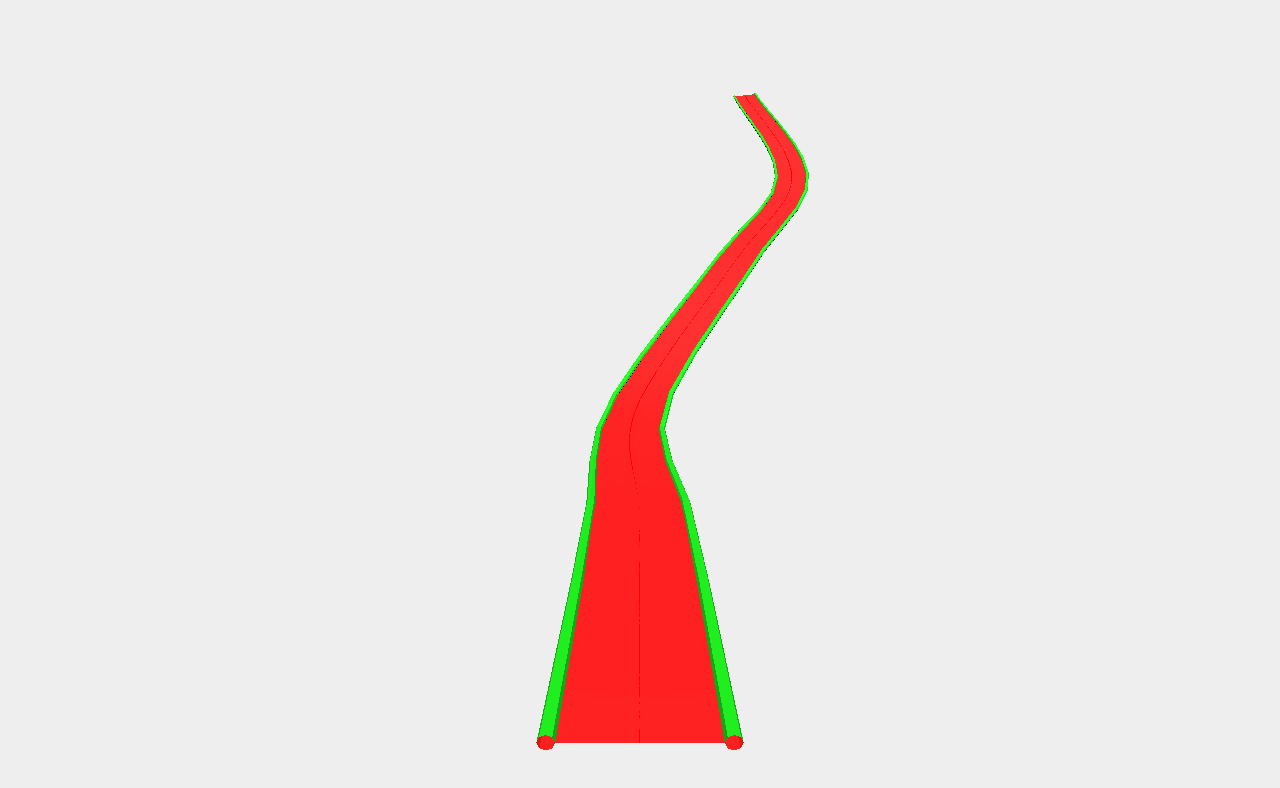
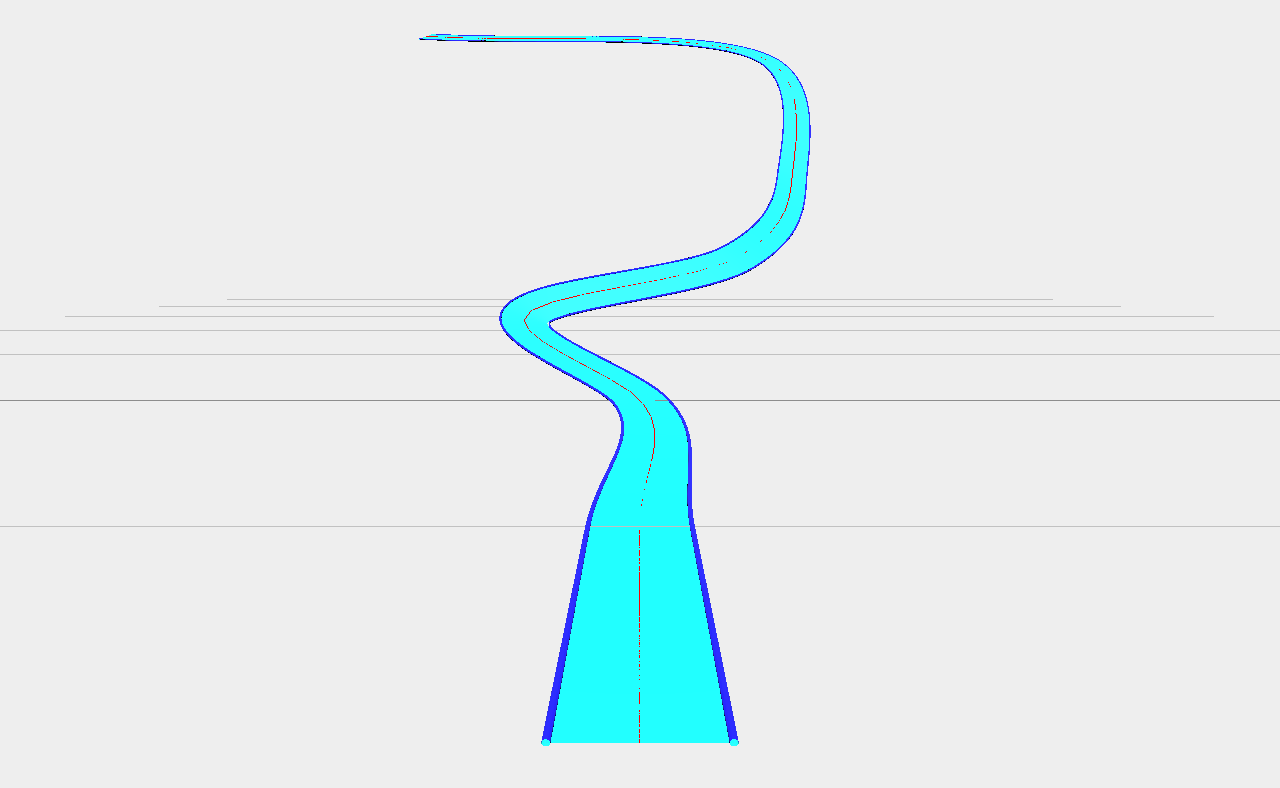
Before and after one commit to lpw/ribbon, a website built with Parcel: page index.html in a window 1280 px wide. Built offline with nearby package versions, Linux system fonts and the light colour scheme; animation ran at ten frames a second; files whose address does not match are found by name.

Commit message:
few more rendering hacks refactor code so reusable in map version

```diff
--- a/index.html
+++ b/index.html
@@ -12,5 +12,6 @@
 <body>
 	<div id="container"></div>
 	<script type="module" src="js/ribbon.js"></script>
+	<script type="module" src="js/app.js"></script>
 </body>
 </html>
--- /dev/null
+++ b/js/app.js
@@ -0,0 +1,12 @@
+import * as THREE from "three";
+import { OrbitControls } from 'three/examples/jsm/controls/OrbitControls.js';
+import { VertexTangentsHelper } from 'three/examples/jsm/helpers/VertexTangentsHelper.js';
+
+import Ribbon from "./ribbon.js";
+
+const ribbon = new Ribbon( THREE, OrbitControls, VertexTangentsHelper )
+ribbon.explicitConstructor({
+  dom: document.getElementById("container")
+})
+const objects = ribbon.getObjects()
+ribbon.addAndRender( objects )
--- a/js/ribbon.js
+++ b/js/ribbon.js
@@ -3,8 +3,12 @@
 // https://www.patreon.com/allyourhtml/posts
 // https://gist.github.com/akella/a19954c9ee42e3ae85b76d0e06977535
 
-import * as THREE from "three";
-import { OrbitControls } from 'three/examples/jsm/controls/OrbitControls.js';
+// import * as THREE from "three";
+// import { OrbitControls } from 'three/examples/jsm/controls/OrbitControls.js';
+// import { VertexTangentsHelper } from 'three/examples/jsm/helpers/VertexTangentsHelper.js';
+
+// import { GridHelper } from 'three/examples/jsm/helpers/GridHelper.js';
+// import { SkeletonHelper } from 'three/examples/jsm/helpers/SkeletonHelper.js';
 // import { GLTFLoader } from 'three/examples/jsm/loaders/GLTFLoader.js';
 
 // "dat.gui": "^0.7.9",
@@ -17,9 +21,17 @@ import { OrbitControls } from 'three/examples/jsm/controls/OrbitControls.js';
 import front from '../front.png'
 import back from '../back.png'
 
+let THREE
+let OrbitControls
+let VertexTangentsHelper
 
 export default class Ribbon {
-  constructor(options) {
+  constructor( three, orbitControls, vertexTangentsHelper ) {
+    THREE = three
+    OrbitControls = orbitControls
+    VertexTangentsHelper = vertexTangentsHelper
+  }
+  explicitConstructor(options) {
     this.scene = new THREE.Scene();
 
     this.container = options.dom;
@@ -47,8 +59,38 @@ export default class Ribbon {
     this.time = 0;
 
     this.isPlaying = true;
+  }
 
-    this.addObjects();
+  addAndRender({
+      curveObject,
+      finalMesh,
+      tubeMeshes,
+    }) {
+
+    this.scene.add( curveObject )
+
+    this.scene.add( finalMesh )
+
+    for( const tm in tubeMeshes ) {
+      this.scene.add( tubeMeshes[ tm ] )
+    }
+
+    // // curveObject.geometry.toNonIndexed()
+    // finalMesh.geometry.computeVertexNormals()
+    // finalMesh.geometry.computeTangents()
+    // const helper = new VertexTangentsHelper( finalMesh, 1, 0x00ffff, 1 );
+    // // const helper = new VertexTangentsHelper( geometry, 1, 0x00ffff, 1 );
+    // // const helper = new VertexTangentsHelper( curveObject, 1, 0x00ffff, 1 );
+    // this.scene.add(helper);
+
+    finalMesh.geometry.computeVertexNormals()
+    finalMesh.geometry.computeTangents()
+    const helper = new THREE.SkeletonHelper( finalMesh );
+    this.scene.add(helper);
+
+    const gridHelper = new THREE.GridHelper( 10, 10 );
+    this.scene.add( gridHelper );
+
     // this.resize();
     this.render();
     // this.setupResize();
@@ -65,8 +107,9 @@ export default class Ribbon {
     // let dirLight = new THREE.DirectionalLight(0xffffff,5)
     // dirLight.position.set(0,-10,-10)
     // let dirLight = new THREE.DirectionalLight(0x0000ff,5)
-    let dirLight = new THREE.DirectionalLight(0xffffff,10)
+    let dirLight = new THREE.DirectionalLight(0xffffff, 10)
     dirLight.position.set(0,5,5)
+    dirLight.position.set( 0, 5, 5 )
     this.scene.add(dirLight)
   }
 
@@ -91,10 +134,28 @@ export default class Ribbon {
   //   this.camera.updateProjectionMatrix();
   // }
 
-  addObjects() {
-
-    let frontTexture = new THREE.TextureLoader().load(front);
-    let backTexture = new THREE.TextureLoader().load(back);
+  getObjects( args = {} ) {
+    const {
+      vectors = [
+        new THREE.Vector3( 0, 0, 1.5 ),
+        new THREE.Vector3( 0, 0, 1.0 ),
+        new THREE.Vector3( 0, 0, 0.0 ),
+        new THREE.Vector3( -.500, .2500, -0.500 ),
+        new THREE.Vector3( .500, .500, -1.00 ),
+        new THREE.Vector3( 1, 1, -2.00 ),
+        new THREE.Vector3( 1, 2, -3.00 ),
+        new THREE.Vector3( -2, 2.5, -4.00 ),
+      ],
+      width = 0.1,
+      // frontColor = 'red',
+      // frontColor = '0x44aaff',
+      frontColor = 'blue',
+      // backColor = 'Aquamarine',
+      // backColor = 'green',
+      backColor = 'Aqua',
+    } = args
+    const frontTexture = new THREE.TextureLoader().load(front);
+    const backTexture = new THREE.TextureLoader().load(back);
 
     [frontTexture,backTexture].forEach(t=>{
       t.wrapS = 1000;
@@ -126,25 +187,53 @@ export default class Ribbon {
     //   flatShading: true
     // })
 
-    let frontMaterial = new THREE.MeshStandardMaterial({
+    let frontMaterialOld = new THREE.MeshStandardMaterial({
       // map: frontTexture,
       color: 'red',
       side: THREE.BackSide,
+      // roughness: 0.65,
+      // metalness: 0.25,
+      // alphaTest: true,
+      // flatShading: true,
+      // wireframe: true,
+    })
+
+    // const frontMaterial = new THREE.MeshBasicMaterial( {
+    //   color: 0xffff00,
+    //   side: THREE.BackSide,
+    //   // flatShading: false,
+    //   // wireframe: true,
+    // })
+    // const frontMaterial = new THREE.LineBasicMaterial( {
+    //   color : 0x44aaff,
+    //   side: THREE.BackSide,
+    // } );
+    let frontMaterial = new THREE.MeshStandardMaterial({
+    // const frontMaterial = new THREE.MeshLambertMaterial({
+    // const frontMaterial = new THREE.MeshPhongMaterial({
+    // const frontMaterial = new THREE.MeshNormalMaterial({
+      side: THREE.FrontSide,
+      // color: 'green',
+      // color: 0xb000bb,
+      // color : 0x44aaff,
+      color: frontColor,
       roughness: 0.65,
       metalness: 0.25,
       alphaTest: true,
-      flatShading: true,
-      // wireframe: true,
-    })
+      // flatShading: true,
+      // wireframe: false
+    });
 
     let backMaterial = new THREE.MeshStandardMaterial({
+    // let backMaterial = new THREE.MeshNormalMaterial({
+      side: THREE.BackSide,
       // map: backTexture,
-      color: 'green',
-      side: THREE.FrontSide,
+      // color : 0x44aaff,
+      color: backColor,
       roughness: 0.65,
       metalness: 0.25,
       alphaTest: true,
-      flatShading: true,
+      // flatShading: true,
       // wireframe: true,
     })
 
@@ -172,14 +261,7 @@ export default class Ribbon {
     //       )
     //     )
     // }
-    const curvePoints = [
-      new THREE.Vector3( 0, 0, 1.5 ),
-      new THREE.Vector3( 0, 0, 1.0 ),
-      new THREE.Vector3( 0, 0, 0.0 ),
-      new THREE.Vector3( .500, .500, -1.00 ),
-      new THREE.Vector3( 1, 1, -2.00 ),
-      new THREE.Vector3( 1, 2, -4.00 ),
-    ]
+    const curvePoints = vectors
 
     const curve = new THREE.CatmullRomCurve3( curvePoints );
     curve.tension = 0.7;
@@ -195,22 +277,26 @@ export default class Ribbon {
     const curveObject = new THREE.Line( geometry, material );
 
 
-    this.scene.add(curveObject);
+    // this.scene.add(curveObject);
 
-    let number = 1000;
+    let number = 10000;
 
     // let frenetFrames = curve.computeFrenetFrames(number, true)
     let frenetFrames = curve.computeFrenetFrames(number, false)
     let spacedPoints = curve.getSpacedPoints(number)
     let tempPlane = new THREE.PlaneBufferGeometry(1,1,number,1)
     // let dimensions = [-.1,0.1]
-    let dimensions = [ -0.1, 0.1 ]
+    let dimensions = [ -width, +width ]
 
-    this.materials = [frontMaterial,backMaterial]
+    this.materials = [ frontMaterial, backMaterial ]
+    // this.materials = [ backMaterial, frontMaterial ]
     // this.materials = [frontMaterial]
 
-    tempPlane.addGroup(0,6000,0)
-    tempPlane.addGroup(0,6000,1)
+    // tempPlane.addGroup(0,6000,0)
+    // tempPlane.addGroup(0,6000,1)
+    const nVertices = tempPlane.index ? tempPlane.index.count : tempPlane.attributes.position.count
+    tempPlane.addGroup( 0, nVertices, 0 )
+    tempPlane.addGroup( 0, nVertices, 1 )
 
 
     console.log(frenetFrames,spacedPoints)
@@ -259,6 +345,7 @@ export default class Ribbon {
     // finalPoints.copy
 
     tempPlane.setFromPoints(finalPoints)
+    // tempPlane.computeTangents()
     console.log(tempPlane,finalPoints)
 
     // console.log(finalPoints)
@@ -274,8 +361,9 @@ export default class Ribbon {
       // doubleSidedMaterial,
     )
 
-    this.scene.add(finalMesh);
+    // this.scene.add(finalMesh);
 
+    const tubeMeshes = []
     dimensions.forEach(d=>{
       // const tubeGeometry = new THREE.TubeGeometry()
       // tubeGeometry.setFromPoints( tubePoints[ d ] );
@@ -284,27 +372,33 @@ export default class Ribbon {
       tubeCurve.tension = 0.7;
       tubeCurve.closed = false;
 
-      const tubeGeometry = new THREE.TubeGeometry( tubeCurve, 20, 0.01, 8, false )
+      const tubeGeometry = new THREE.TubeGeometry( tubeCurve, 200, 0.005, 8, false )
       // tubeGeometry.setFromPoints( tubePoints[ d ] );
-      tubeGeometry.addGroup(0,9999,0)
-      tubeGeometry.addGroup(0,9999,1)
+      const nVertices = tubeGeometry.index ? tubeGeometry.index.count : tubeGeometry.attributes.position.count
+      tubeGeometry.addGroup( 0, nVertices, 0 )
+      tubeGeometry.addGroup( 0, nVertices, 1 )
 
-      let finalMesh = new THREE.Mesh(
+      tubeMeshes[ d ] = new THREE.Mesh(
         tubeGeometry,
         this.materials,
       )
 
-      this.scene.add(finalMesh);
+      // this.scene.add( tubeMeshes[ d ] );
     })
 
+    return {
+      curveObject,
+      finalMesh,
+      tubeMeshes,
+    }
 
   }
 
   render() {
     if (!this.isPlaying) return;
-    // this.time += 0.001;
-    // requestAnimationFrame(this.render.bind(this));
-    // this.renderer.render(this.scene, this.camera);
+    this.time += 0.001;
+    requestAnimationFrame(this.render.bind(this));
+    this.renderer.render(this.scene, this.camera);
 
     // this.materials.forEach((m,i) => {
     //   m.map.offset.setX(this.time)
@@ -313,12 +407,8 @@ export default class Ribbon {
     //   }
     // })
 
-    setTimeout( () => {
-      this.renderer.render(this.scene, this.camera);
-    }, 100 )
+    // setTimeout( () => {
+    //   this.renderer.render(this.scene, this.camera);
+    // }, 100 )
   }
 }
-
-new Ribbon({
-  dom: document.getElementById("container")
-});
```
Also changed, not shown: 1 other file.
